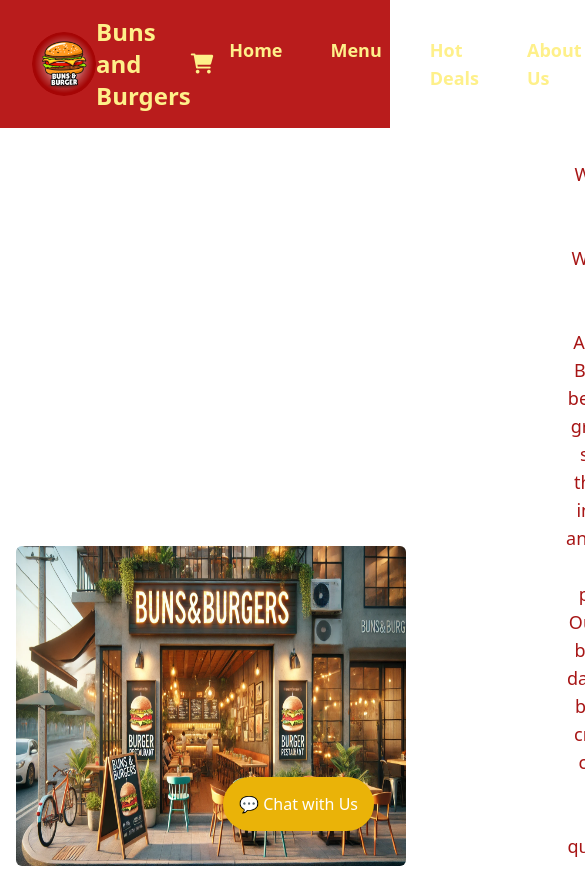
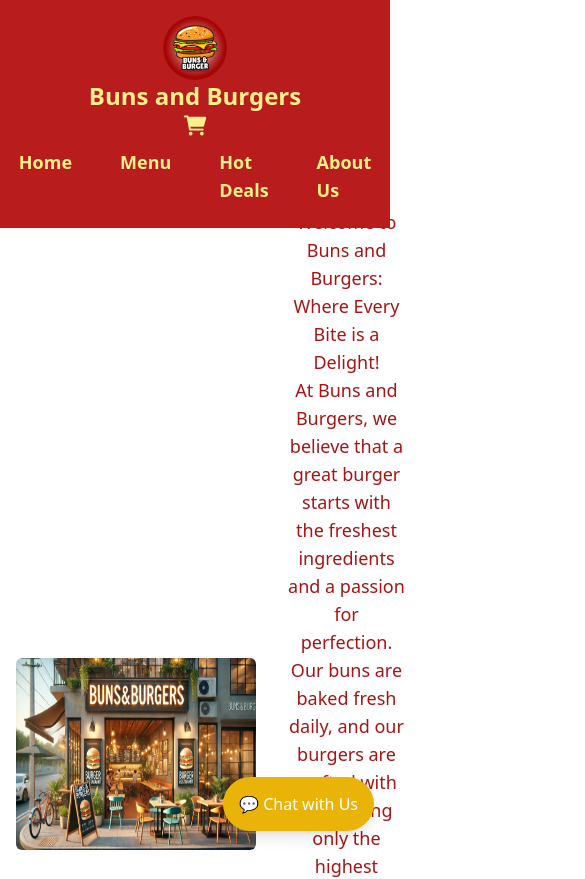
Before and after one commit to Dawoodayaz20/Buns-and-Burger-in-React, a React (Vite) app: page /about in a window 390 px wide. Shown: the top 879 px of the page, 585 px wide, since content can reach past the window. Built offline with nearby package versions, Linux system fonts and the light colour scheme.

Commit message:
Added styling to be fit in different screen sizes.

```diff
--- a/src/components/header/header.component.jsx
+++ b/src/components/header/header.component.jsx
@@ -3,7 +3,7 @@ import { Link } from 'react-router-dom';
 
 const Header = () => {
   return (
-    <header className="bg-red-700 text-yellow-200 absolute w-full top-0 left-0 flex justify-between items-center z-50 py-4 px-8">
+    <header className="bg-red-700 text-yellow-200 fixed w-full top-0 left-0 flex flex-col md:flex-row justify-between items-center z-50 py-4 px-8">
       <img
         id="logopic"
         className="h-16 w-16 rounded-full"
--- a/src/pages/aboutpage/about.component.jsx
+++ b/src/pages/aboutpage/about.component.jsx
@@ -2,9 +2,9 @@ import React from "react";
 
 const AboutPage = () => {
     return(
-        <section className="mt-[10rem] flex items-center">
-            <img src='/images/Buns&Burgers.webp' className="ml-4 w-[30rem] h-[20rem] rounded-md" alt="Buns and Burgers" />
-            <div id="aboutUs" className="text-lg justify-center items-center text-center text-[#a71515] ml-[10rem] mr-[10rem]">
+        <section className="my-52 md:my-40 flex items-center">
+            <img src='/images/Buns&Burgers.webp' className="ml-4 w-60 h-48 md:w-screen md:h-56 rounded-md" alt="Buns and Burgers" />
+            <div id="aboutUs" className="text-lg justify-center items-center text-center text-[#a71515] ml-8 mr-8">
                 Welcome to Buns and Burgers: Where Every Bite is a Delight!
                 <br />
                 At Buns and Burgers, we believe that a great burger starts with the freshest ingredients and a passion for perfection.
--- a/src/pages/dealspage/deals.component.jsx
+++ b/src/pages/dealspage/deals.component.jsx
@@ -14,7 +14,7 @@ class DealsPage extends React.Component {
 
     render() {
         return(
-        <div className='my-40'>
+        <div className='mt-52 md:mt-40'>
             <h1 className="text-red-700 font-bold text-4xl text-center">Burgers</h1>
             <div className="inline-flex flex-wrap justify-items-center justify-between">
                 {this.state.dealsdata.Burgers.slice(0, 4).map(({id, ...otherMenuProps}) => (
--- a/src/pages/homepage/homePage.component.jsx
+++ b/src/pages/homepage/homePage.component.jsx
@@ -3,7 +3,7 @@ import HomeItems from '../../components/homeItems/home-items.component';
 
 const HomePage = () => {
     return (
-    <div className='mt-40'>
+    <div className='mt-52 md:mt-40'>
     <HomeItems />
     </div>
     )
```
